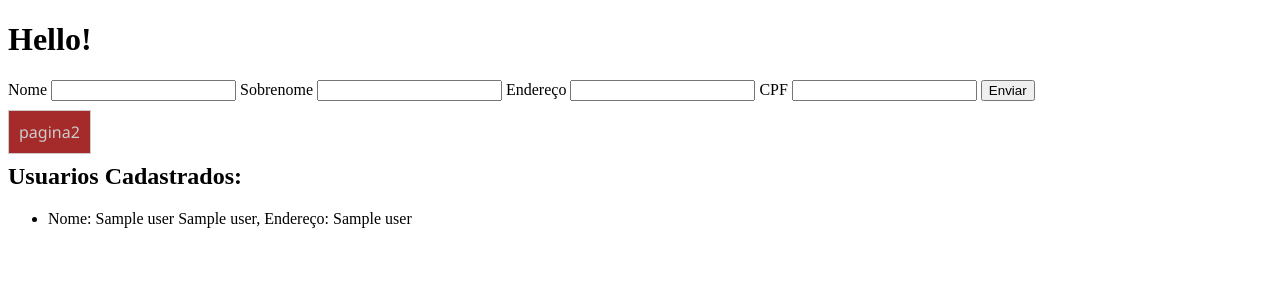
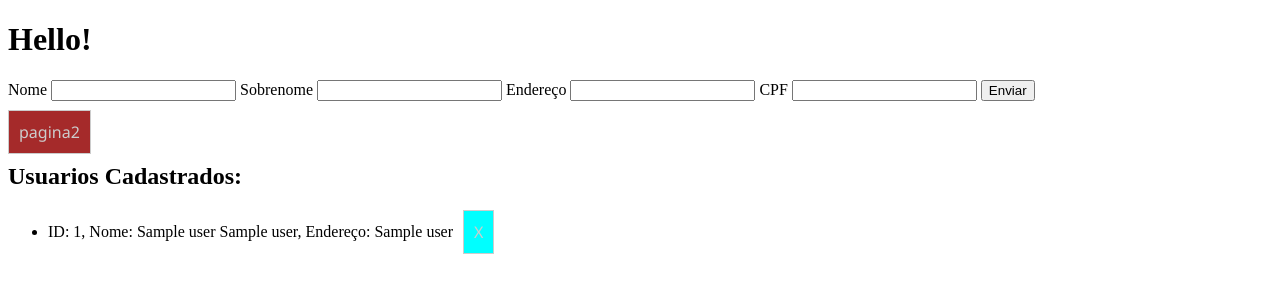
Before and after one commit to luccas-fialho/flaskapp, a Flask app: template templates/index.html in a window 1280 px wide. Shown: the top 300 px of the page. Run offline with Flask 3, Linux system fonts and the light colour scheme; the template is opened without the code that fills it: most values are stand-ins (such as "Sample title", 1, 10 or a date in 2020).

Commit message:
feat: funcao de deletar

```diff
--- a/app.py
+++ b/app.py
@@ -67,6 +67,15 @@ def cadastrar():
         flash("usuario adicionado com sucesso!")
         return redirect(url_for('index'))
 
+@app.route('/delete/<id>', methods=['POST', 'GET'])
+def delete(id):
+    conn_str = f"DRIVER={driver};SERVER={server};DATABASE={database};UID={database_user};PWD={password}"
+    conn = pyodbc.connect(conn_str)
+    cur = conn.cursor()
+    cur.execute(f"DELETE FROM usuario WHERE id = {id}")
+    cur.commit()
+    flash("Deletado com sucesso!")
+    return redirect(url_for('index'))
 
 if __name__ == '__main__':
     app.run(debug=True)
--- a/static/styles/index.css
+++ b/static/styles/index.css
@@ -1,7 +1,6 @@
 a {
   text-decoration: none;
   border: 1px solid #ccc;
-  margin-top: 50px;
   padding: 10px;
   background-color: brown;
   color: #ccc;
@@ -22,3 +21,13 @@ div {
   padding: 2px;
   font-size: 20px;
 }
+
+.botao {
+  background-color: aqua;
+}
+
+.aaa {
+  display: flex;
+  align-items: center;
+  gap: 10px;
+}
--- a/templates/index.html
+++ b/templates/index.html
@@ -25,13 +25,17 @@
     </div>
     {%endif%}
     <div>
-      <a href="/page">pagina2</a>
+      <a href="/page" onclick="return confirm('voce tem certeza que quer fazer isso?')">pagina2</a>
     </div>
 
     <h2>Usuarios Cadastrados:</h2>
     <ul>
       {%for user in usuarios%}
-      <li>Nome: {{user[1]}} {{user[2]}}, Endereço: {{user[3]}}</li>
+      <div class="aaa">
+        <li>ID: {{user[0]}}, Nome: {{user[1]}} {{user[2]}}, Endereço: {{user[3]}}</li>
+        <a class="botao" href="/delete/{{user[0]}}">X</a>
+
+      </div>
       {% endfor%}
     </ul>
   </body>
```
